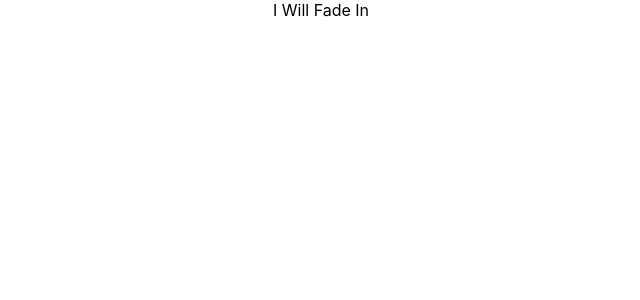
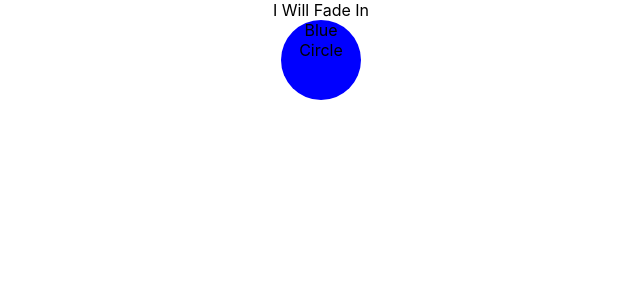
Before and after one commit to linnefromice/react_practice_animation, a React (Create React App) app in the folder pj-react-spring/: page / in a window 1280 px wide. Shown: the top 300 px of the page, without its empty margins (319-959 px from the left). Built offline with nearby package versions, Linux system fonts and the light colour scheme.

Commit message:
add animation content

```diff
--- a/pj-react-spring/src/App.js
+++ b/pj-react-spring/src/App.js
@@ -4,16 +4,28 @@ import { useSpring, animated } from "react-spring";
 
 function App() {
   const propsOne = useSpring({opacity: 1, from: {opacity: 0}});
-  const propsTwo = useSpring({ x: 100, from: { x: 0 } })
+  const propsTwo = useSpring({
+    width: 80,
+    height: 80,
+    borderRadius: "50%",
+    backgroundColor: "blue",
+    from: {
+      width: 0,
+      height: 0,
+    }
+  });
 
   return (
     <div className="App">
-      <animated.div style={propsOne}>
-        I Will Fade In
-      </animated.div>
-      <animated.svg strokeDashoffset={propsTwo.x}>
-        <path d="./circle.svg" />
-      </animated.svg>
+      <center>
+        <animated.div style={propsOne}>
+          I Will Fade In
+        </animated.div>
+        <animated.div style={propsTwo}>
+          <div>Blue</div>
+          <div> Circle</div>
+        </animated.div>
+      </center>
     </div>
   );
 }
```
